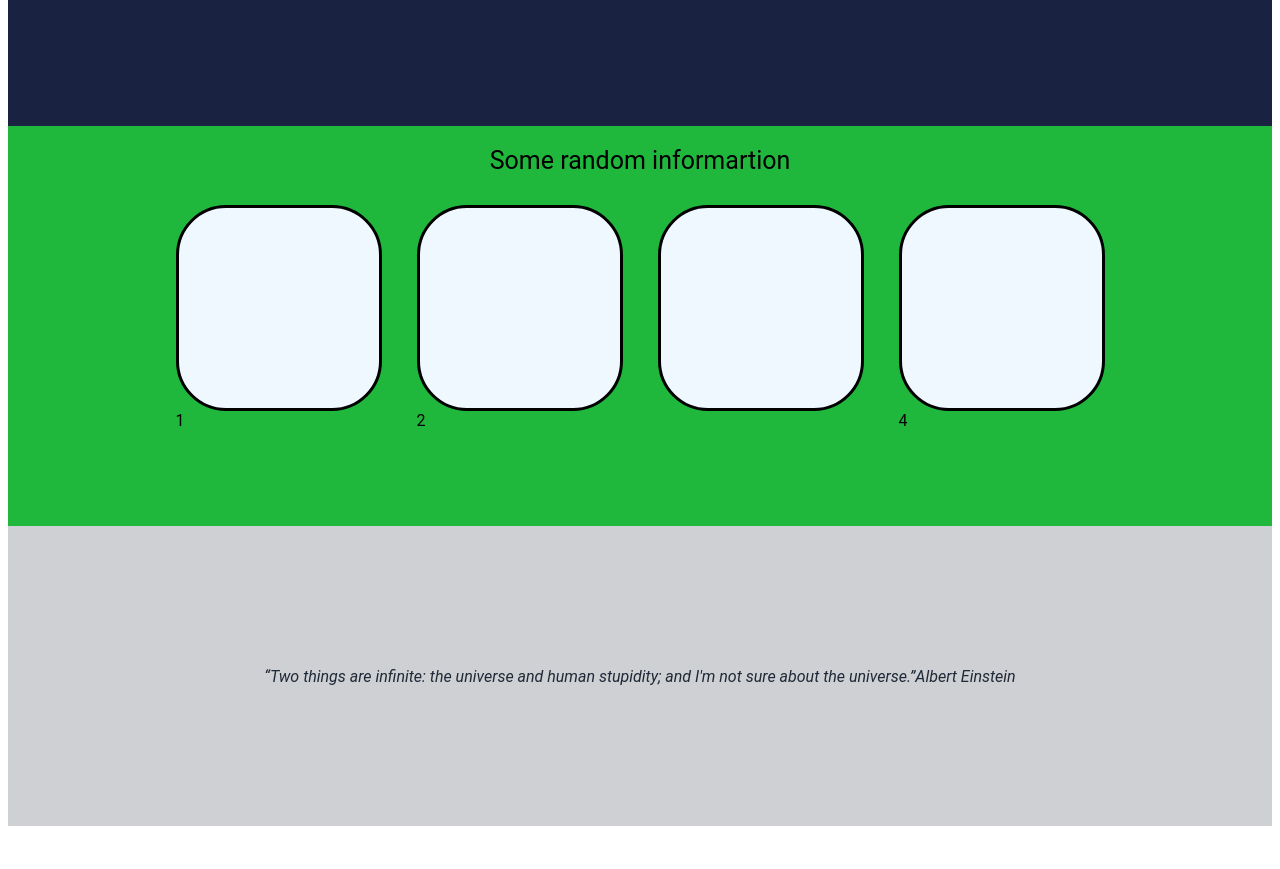
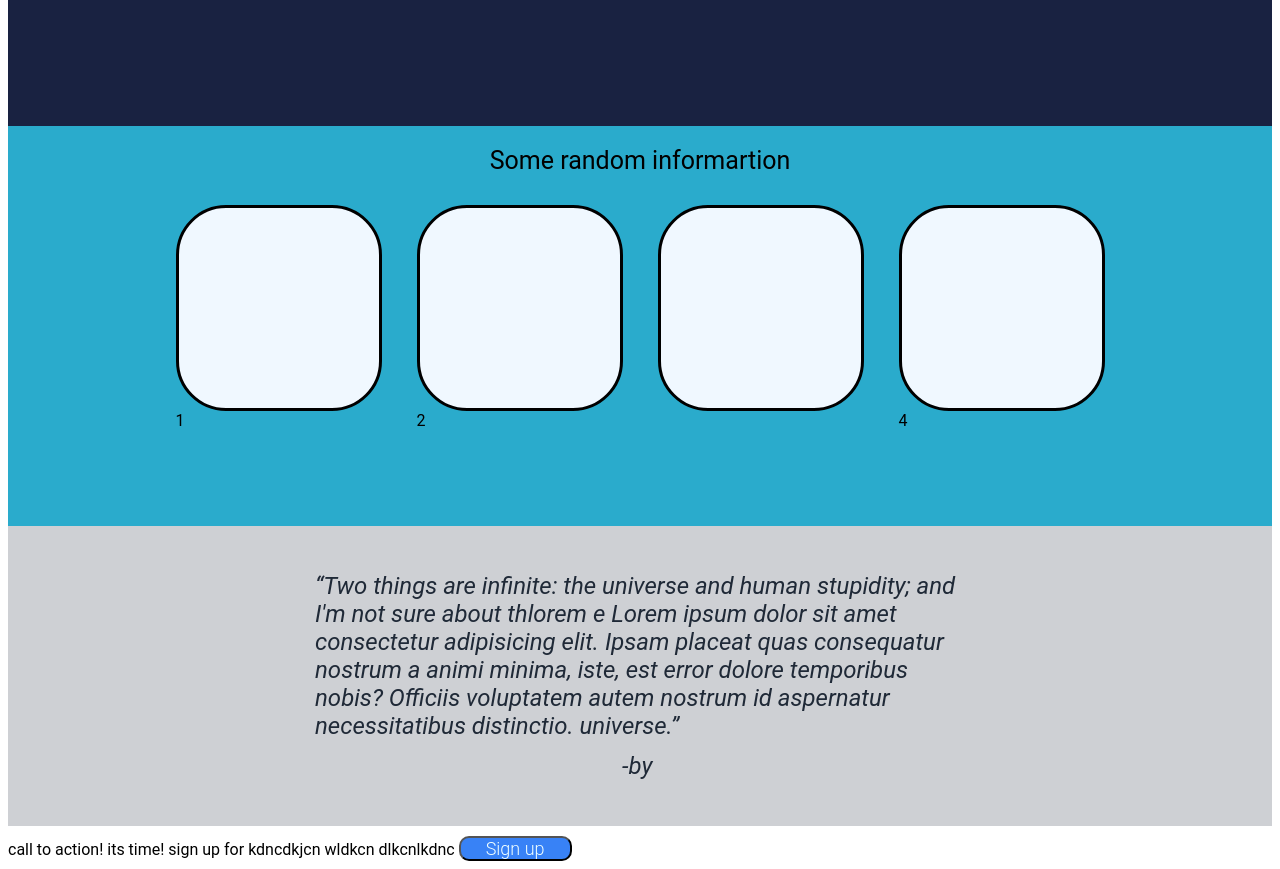
Before and after one commit to parveshydv/first-web-page, a plain HTML site: page index.html in a window 1280 px wide. Shown: the part 352-1221 px from the top of the page. Before the commit the page ends 1186 px from the top, so only its background shows below. Drawn offline with Linux system fonts and the light colour scheme.

Commit message:
added quote to webpage

```diff
--- a/index.html
+++ b/index.html
@@ -65,8 +65,17 @@
 
     <div class="quote">
 
-        <div>“Two things are infinite: the universe and human stupidity; and I'm not sure about the universe.”</div>
-        <div>Albert Einstein</div>
+        <div>“Two things are infinite: the universe and human stupidity; and I'm not sure about thlorem e Lorem ipsum dolor sit amet consectetur adipisicing elit. Ipsam placeat quas consequatur nostrum a animi minima, iste, est error dolore temporibus nobis? Officiis voluptatem autem nostrum id aspernatur necessitatibus distinctio. universe.”</div>
+        <div class="author"> -by</div>
+    </div>
+
+
+    <div class="signup">
+        <div >
+            <div>call to action! its time! sign up for kdncdkjcn wldkcn dlkcnlkdnc
+                <button> Sign up</button>
+            </div>
+        </div>
     </div>
 
  </div>
--- a/styles.css
+++ b/styles.css
@@ -66,7 +66,7 @@ flex-wrap: wrap;
 
 
 .subsection1{
-    background-color: rgb(32, 184, 60);
+    background-color: rgb(42, 171, 204);
     height: 400px;
 
 }
@@ -98,15 +98,23 @@ flex-wrap: wrap;
     display: flex;
     justify-content: center;
     align-items: center;
+    flex-wrap: wrap;
+    flex-direction: column;
+    gap: 12px;
 
 
 }
 
 .quote div{
-    font-size: 40px light;
+    font-size: 24px;
     font-style:  italic;
     color: #1f2937;
 
+    width: 650px;
+
+}
 
 
+.quote .author{
+    align-self: flex-end;
 }
```
